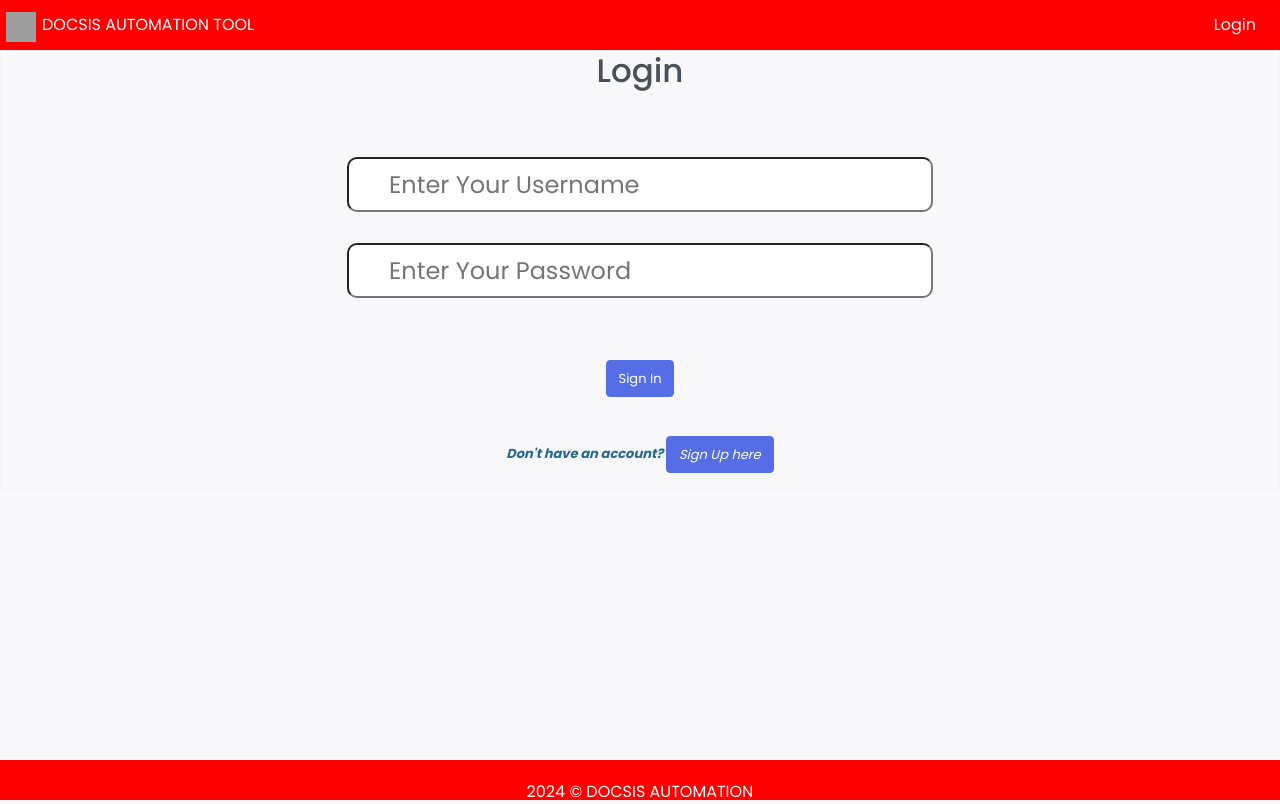
After one commit to PallaGangadhar/docis_automation_project, a Flask app: page /login in a window 1280 px wide. The commit adds this page. Run offline with Flask 3, Linux system fonts and the light colour scheme; some libraries are stand-ins or nearby versions; grey boxes are pictures that could not be loaded.

Commit message:
"login functionality"

```diff
--- a/app.py
+++ b/app.py
@@ -1,4 +1,4 @@
-from flask import Flask, render_template, request, Response, redirect
+from flask import Flask, render_template, request, Response, redirect, session, url_for
 from flask_socketio import SocketIO, emit
 from flask_mail import Mail, Message
 import os
@@ -7,12 +7,27 @@ from test_code import *
 from utlity import genearate_list_of_dict,convert_date_to_str,convert_str_to_date
 from db import *
 from send_mail import send_mail_to
-
+from flask_login import UserMixin, login_user, LoginManager, login_required, current_user, logout_user
+import re
+from decorators import login_required
 
 async_mode = None
 
 app = Flask(__name__)
 app.secret_key = 'super secret key'
+app.config['SECRET_KEY'] = "testkey"
+
+
+
+login_manager = LoginManager()
+login_manager.init_app(app)
+
+@login_manager.user_loader
+def loader_user(id):
+    curr, conn=db_connection()
+    curr.execute('SELECT * FROM user_info WHERE user_id = %d', (id))
+    account = curr.fetchone()
+    return account
 
 socketio = SocketIO(app, async_mode=async_mode)
 
@@ -35,7 +50,9 @@ def send_chart_details(data):
 
 
 @app.route('/', methods=['GET','POST'])
+@login_required
 def index():
+    print("s===",session.get("loggedin"))
     total_regression_count = i_cmts_count = harmony_count=vccap_count=0
     graph_data={}
     harmony_graph_data={}
@@ -158,6 +175,7 @@ def index():
 
 
 @app.route('/logs', methods=['GET','POST'])
+@login_required
 def logs():
     if request.method == "POST":
         global reg_id
@@ -170,16 +188,15 @@ def logs():
     return render_template('logs.html')
 
 @app.route('/i_cmts', methods=['GET','POST'])
+@login_required
 def i_cmts():
     return render_template('i_cmts.html')
 
 @app.route('/harmony', methods=['GET','POST'])
+@login_required
 def harmony():
     return render_template('harmony.html')
 
-@app.route('/ganga', methods=['GET','POST'])
-def ganga():
-    return render_template('ganga.html')
 
 
 @app.route("/connect", methods=['GET','POST'])
@@ -193,6 +210,7 @@ def connect():
         emit('my_response', {'data': ''})
 
 @app.route("/charts", methods=['GET','POST'])
+@login_required
 @socketio.event
 def charts():
     if request.method == "POST":
@@ -220,6 +238,7 @@ def stop():
 
 
 @app.route("/add_regression_logs", methods=['GET','POST'])
+@login_required
 def add_regression_logs():
     if request.method == "POST":
         response=request.json
@@ -227,8 +246,8 @@ def add_regression_logs():
         add_regression_details(response)
     return Response({'msg':''})
 
-
 @app.route("/view_regression_details", methods=['GET','POST'])
+@login_required
 def view_regression_details():
     curr,conn=db_connection()
     cmts_type = request.args.get('cmts_type_dropdown')
@@ -266,6 +285,7 @@ def view_regression_details():
 
     return render_template('regression_details.html',regression_details=regression_details,c_type=c_type,status=status)
 
+@login_required
 @app.route("/view_tc_logs_details/<int:reg_id>", methods=['GET','POST'])
 def view_tc_logs_details(reg_id):
     curr,conn=db_connection()
@@ -331,6 +351,57 @@ def delete_all_regressions():
 
     return redirect("/view_regression_details")
 
+@app.route('/login', methods=['GET','POST'])
+def login():
+    msg = ''
+    if request.method == 'POST' and 'username' in request.form and 'password' in request.form:
+        username = request.form['username']
+        password = request.form['password']
+        curr,conn=db_connection()
+        curr.execute('SELECT * FROM user_info WHERE username = %s AND password = %s', (username, password, ))
+        account = curr.fetchone()
+        if account:
+            session['loggedin'] = True
+            session['id'] = account[0]
+            session['username'] = account[1]
+            msg = 'Logged in successfully !'
+            return redirect(url_for('index'))
+        else:
+            msg = 'Incorrect username / password !'
+    return render_template('login.html',msg = msg)
+
+
+@app.route('/register', methods =['GET', 'POST'])
+def register():
+    msg = ''
+    if request.method == 'POST' and 'username' in request.form and 'password' in request.form :
+        username = request.form['username']
+        password = request.form['password']
+        curr,conn=db_connection()
+        curr.execute('SELECT * FROM user_info WHERE username = %s', (username, ))
+        account = curr.fetchone()
+        if account:
+            msg = 'Account already exists !'
+        elif not re.match(r'[A-Za-z0-9]+', username):
+            msg = 'Username must contain only characters and numbers !'
+        elif not username or not password:
+            msg = 'Please fill out the form !'
+        else:
+            curr.execute('''INSERT INTO user_info(username, password) VALUES (%s, %s)''', (username, password, ))
+
+            conn.commit()
+            msg = 'You have successfully registered !'
+    elif request.method == 'POST':
+        msg = 'Please fill out the form !'
+    return render_template('register.html', msg = msg)
+
+
+@app.route('/logout')
+def logout():
+    session.pop('loggedin', None)
+    session.pop('id', None)
+    session.pop('username', None)
+    return redirect(url_for('login'))
 
 if __name__ == '__main__':
     socketio.run(app, debug=True)
--- a/static/css/style.css
+++ b/static/css/style.css
@@ -501,6 +501,32 @@ thead{
 .table_boder_light_grey{
   border-color:lightgray;
 }
+
+
+
+/* Login css */
+
+
+.textbox{
+  padding: 10px 40px !important;
+  border-radius: 10px !important;
+}
+
+::placeholder {
+  opacity: 1;
+  font-size: 24px;
+}
+
+.word{
+  font-style: oblique;
+  font-weight: bold;
+}
+
+.bottom{
+  color: #236B8E;
+  font-style: oblique;
+  font-weight: bold;
+}
 @media (min-width: 768px){
 .d-md-flex {
     display: flex !important;
--- a/templates/header.html
+++ b/templates/header.html
@@ -23,11 +23,20 @@
 
       <div class="d-flex">
 
+        {% if session['loggedin'] != True %}
+            <div class="dropdown d-none d-lg-inline-block ms-1">
+                <button type="button" class="btn header-item noti-icon waves-effect">
+                    <span class="d-none d-xl-inline-block ms-1 f-16 text-white" key="t-henry">
+                        <a class="dropdown-item" href="/login">Login</a></span>
+                </button>
+            </div>
+        {% else %}
             <div class="dropdown d-none d-lg-inline-block ms-1">
                 <button type="button" class="btn header-item noti-icon waves-effect">
                     <span class="d-none d-xl-inline-block ms-1 f-16 text-white" key="t-henry">
                         <a class="dropdown-item" href="/view_regression_details">View Regression</a></span>
                 </button>
+
             </div>
             <div class="dropdown d-inline-block">
                 <button type="button" class="btn header-item waves-effect" id="page-header-user-dropdown"
@@ -42,9 +51,13 @@
                     <a class="dropdown-item" href="/harmony">Harmony</a>
                 </div>
             </div>
-
-
-
+            <div class="dropdown d-none d-lg-inline-block ms-1">
+                <button type="button" class="btn header-item noti-icon waves-effect">
+                    <span class="d-none d-xl-inline-block ms-1 f-16 text-white" key="t-henry">
+                        <a class="dropdown-item" href="/logout">Logout</a></span>
+                </button>
+            </div>
+        {% endif %}
       </div>
   </div>
 </header>
--- a/templates/i_cmts.html
+++ b/templates/i_cmts.html
@@ -131,7 +131,7 @@
       </div>
       <div class="modal-body">
         <input type="text" class="form-control" placeholder="Enter Regression name" id="regression_name" />
-        <input type="text" class="form-control" name="cmts_type" placeholder="Enter Regression name" id=""
+        <input type="hidden" class="form-control" name="cmts_type" placeholder="Enter Regression name" id=""
           value="vCCAP" />
           <!-- value="CASA I-CMTS" /> -->
       </div>
--- a/templates/index.html
+++ b/templates/index.html
@@ -113,7 +113,7 @@
 
  <script src="../static/assets/libs/jquery/jquery.min.js"></script>
 <script>
-
+try{
 
 var regression_date_graph='{{ regression_date_graph|tojson }}';
 var harmony_graph_data='{{ harmony_graph_data|tojson }}';
@@ -155,6 +155,10 @@ for(var i=0;i<cmts_graph_data['data'].length;i++){
 }
 for(var i=0;i<vccap_graph_data['data'].length;i++){
         vccap_data.push(vccap_graph_data['data'][i]['count'])
+}
+}
+catch(err){
+
 }
 
 
--- /dev/null
+++ b/templates/login.html
@@ -0,0 +1,22 @@
+{% extends 'base.html' %}
+
+{% block content %}
+<div align="center">
+    <div align="center" class="border">
+       <div>
+          <h1>Login</h1>
+       </div></br></br></br>
+      <h2 class="word">
+          <form action="{{ url_for('login') }}" method="post">
+            <div class="msg">{{ msg }}</div>
+              <input id="username" name="username" type="text" placeholder="Enter Your Username" class="textbox"/></br></br>
+              <input id="password" name="password" type="password" placeholder="Enter Your Password" class="textbox"/></br></br></br>
+              <input type="submit" class="btn btn-primary" value="Sign In"></br></br>
+          </form>
+      </h2>
+      <p class="bottom">Don't have an account?  <a class="btn btn-primary" href="{{url_for('register')}}"> Sign Up here</a></p>
+      {{msgs}}
+    </div>
+  </div>
+
+{% endblock %}
```
Also changed, not shown: db.py (+9 -7 lines), decorators.py (added, +11 -0 lines), templates/logs.html (+1 -9 lines), templates/register.html (added, +21 -0 lines). Lines whose indentation alone changed are shown as unchanged.
